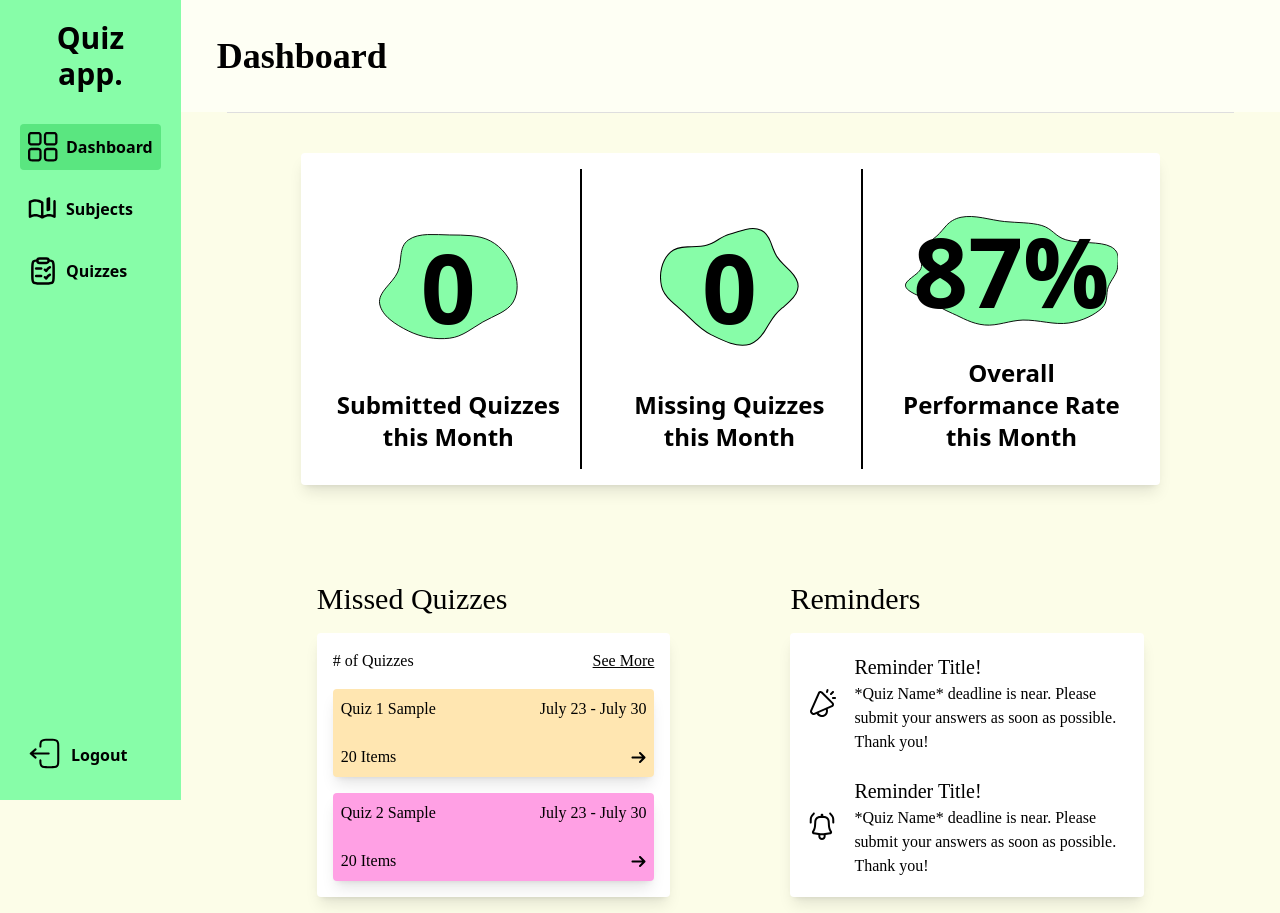
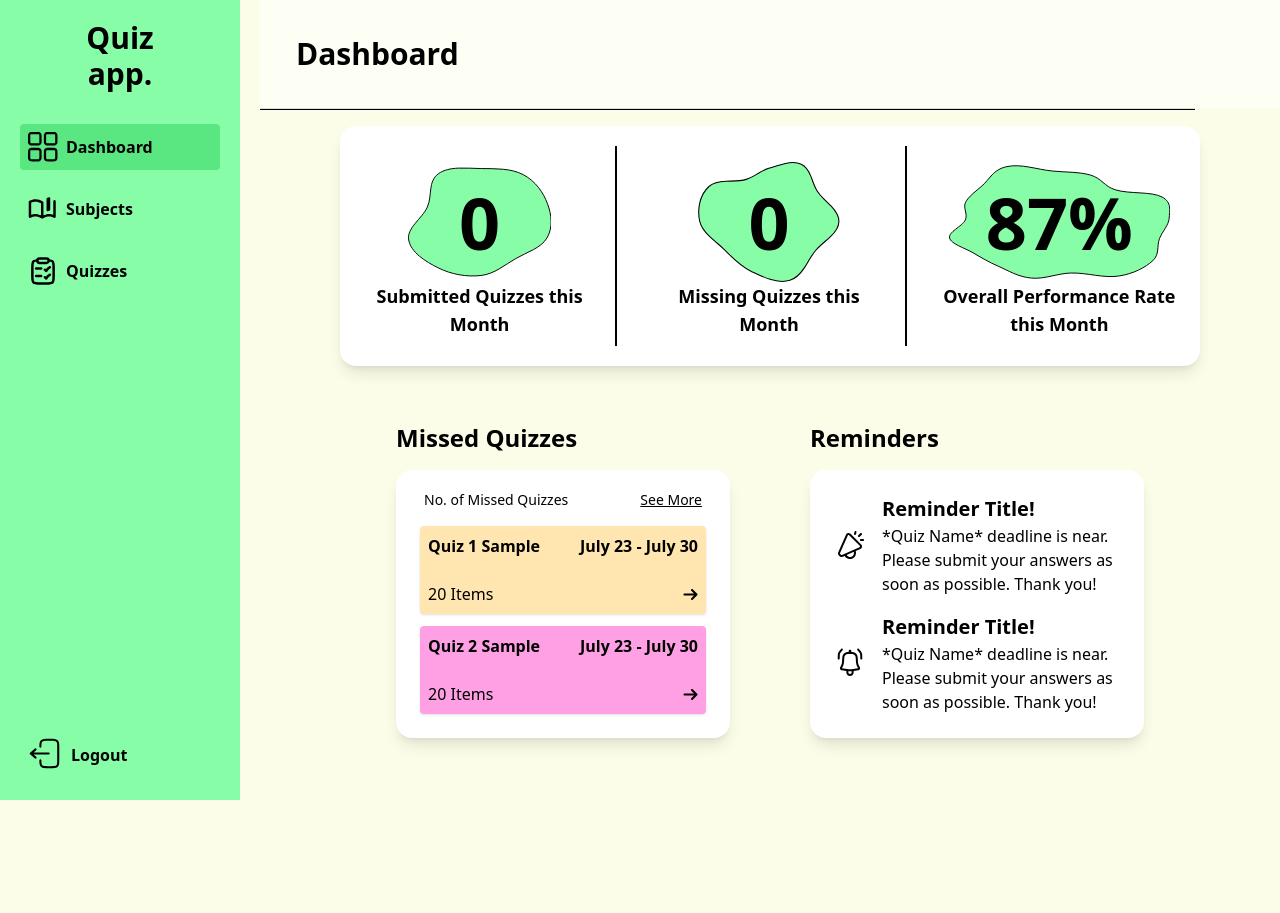
Before and after one commit to Deybidd/DCIT26_System, a React (Vite) app in the folder Group1/: page /student in a window 1280 px wide. After the commit the page ends 800 px from the top, so only its background shows below. Built offline with nearby package versions, Linux system fonts and the light colour scheme; no server answers; sample sign-in values are in the browser's storage; a web font is replaced by a local one.

Commit message:
merge and adjustment sa dashboard

```diff
--- a/Group1/src/components/student/StudentSidebar.tsx
+++ b/Group1/src/components/student/StudentSidebar.tsx
@@ -9,7 +9,7 @@ export default function StudentSidebar() {
 };
 
   return (
-		<aside className="w-60 bg-[#87FDA8] text-white p-5 flex flex-col justify-between h-screen">
+		<aside className=" fixed mr-100 w-60 bg-[#87FDA8] text-white p-5 flex flex-col justify-between h-screen">
 			<div>
 				<h2 className="text-3xl text-black font-extrabold font-sans mb-8 text-center">
 					Quiz <br /> app.
--- a/Group1/src/pages/student/Dashboard.tsx
+++ b/Group1/src/pages/student/Dashboard.tsx
@@ -9,21 +9,21 @@ export default function Dashboard() {
 	}, []);
 
 	return (
-		<div className="flex flex-col h-screen">
-			<h1 className="bg-[#FEFFF4] text-4xl text-black font-extrabold p-9">
+		<div className=" ml-65 flex-col h-screen">
+			<h1 className="bg-[#FEFFF4] font-sans text-3xl text-black font-extrabold p-9">
 				Dashboard
 			</h1>
 			<hr className="h-0.5 w-11/12 bg-black self-center" />
 
 			{/* TOP PART */}
-			<div className="flex-1 grid xl:grid-cols-3 lg:grid-cols-3 md:grid-cols-1 sm:grid-cols-1 bg-white justify-center items-center gap-4 my-10 mx-30 p-4 rounded shadow-lg lg:divide-y-0 lg:divide-x-2 md:divide-y-2 divide-black">
+			<div className="flex-1 grid xl:grid-cols-3 lg:grid-cols-3 md:grid-cols-1 sm:grid-cols-1 bg-white justify-center items-center gap-4 my-4 mx-20 p-1 h-60 rounded-2xl shadow-lg lg:divide-y-0 lg:divide-x-2 md:divide-y-2 divide-black">
 				{/* STATS */}
 				{/* SUBMITTED QUIZZES */}
-				<div className="bg-white text-black p-4 flex flex-col justify-between text-center relative min-h-75">
+				<div className=" text-black p-4  flex flex-col justify-between text-center relative h-50">
 					<div className="flex-1 flex items-center justify-center">
 						<div className="relative w-3/5 flex justify-center">
 							<svg
-								className="w-full h-auto"
+								className="w-full h-30"
 								viewBox="0 0 149 113"
 								fill="none"
 								xmlns="http://www.w3.org/2000/svg"
@@ -35,23 +35,23 @@ export default function Dashboard() {
 								/>
 							</svg>
 							<div className="absolute inset-0 flex items-center justify-center">
-								<h1 className="text-4xl sm:text-6xl md:text-6xl lg:text-4xl xl:text-8xl font-sans font-extrabold text-black px-3">
+								<h1 className="text-7xl  font-sans font-extrabold text-black px-3">
 									{quizzes.length}
 								</h1>
 							</div>
 						</div>
 					</div>
-					<h1 className="text-black text-lg sm:text-xl lg:text-2xl font-sans font-bold">
+					<h1 className="text-black text-lg font-sans font-bold">
 						Submitted Quizzes this Month
 					</h1>
 				</div>
 
 				{/* MISSING QUIZZES */}
-				<div className="bg-white text-black p-4 flex flex-col justify-between text-center relative min-h-75">
+				<div className=" text-black p-4  flex flex-col justify-between text-center relative h-50">
 					<div className="flex-1 flex items-center justify-center">
 						<div className="relative w-3/5 flex justify-center">
 							<svg
-								className="w-full h-auto"
+								className="w-full h-30"
 								viewBox="0 0 133 113"
 								fill="none"
 								xmlns="http://www.w3.org/2000/svg"
@@ -63,23 +63,23 @@ export default function Dashboard() {
 								/>
 							</svg>
 							<div className="absolute inset-0 flex items-center justify-center">
-								<h1 className="text-4xl sm:text-6xl md:text-6xl lg:text-4xl xl:text-8xl font-sans font-extrabold text-black px-3">
+								<h1 className="text-7xl font-sans font-extrabold text-black px-3">
 									0
 								</h1>
 							</div>
 						</div>
 					</div>
-					<h1 className="text-black text-lg sm:text-xl lg:text-2xl font-sans font-bold">
+					<h1 className="text-black text-lg font-sans font-bold">
 						Missing Quizzes this Month
 					</h1>
 				</div>
 
 				{/* PERFORMANCE */}
-				<div className="bg-white text-black p-4 flex flex-col justify-between text-center relative min-h-75">
+				<div className=" text-black p-4  flex flex-col justify-between text-center relative h-50">
 					<div className="flex-1 flex items-center justify-center">
 						<div className="relative w-11/12 flex justify-center">
 							<svg
-								className="w-full h-auto"
+								className="w-full h-30"
 								viewBox="0 0 230 118"
 								fill="none"
 								xmlns="http://www.w3.org/2000/svg"
@@ -91,35 +91,35 @@ export default function Dashboard() {
 								/>
 							</svg>
 							<div className="absolute inset-0 flex items-center justify-center">
-								<h1 className="text-4xl sm:text-6xl md:text-6xl lg:text-4xl xl:text-8xl font-sans font-extrabold text-black px-3">
+								<h1 className="text-7xl font-sans font-extrabold text-black px-3">
 									87%
 								</h1>
 							</div>
 						</div>
 					</div>
-					<h1 className="text-black text-lg xl:text-2xl lg:text-2xl sm:text-xl font-sans font-bold">
+					<h1 className="text-black text-lg font-sans font-bold">
 						Overall Performance Rate this Month
 					</h1>
 				</div>
 			</div>
 
 			{/* BOTTOM PART */}
-			<div className="flex-1 grid xl:grid-cols-2 lg:grid-cols-2 md:grid-cols-1 sm:grid-cols-1 justify-center gap-30 my-10 mx-30 p-4">
+			<div className="flex-1 font-sans grid xl:grid-cols-2 lg:grid-cols-2 md:grid-cols-1 sm:grid-cols-1 justify-center gap-20 my-10 mx-30 p-4">
 				{/* MISSED QUIZZES */}
 				<div className="flex flex-col text-black">
-					<h1 className="pb-4 text-3xl">Missed Quizzes</h1>
+					<h1 className="pb-4 font-bold text-2xl">Missed Quizzes</h1>
 					{/* MISSED QUIZZES CONTAINER */}
-					<div className="flex-1 bg-white grid grid-cols-1 rounded shadow-lg">
-						<div className="flex justify-between px-4 pt-4">
-							<h1># of Quizzes</h1>
+					<div className="flex-1 font-medium bg-white grid grid-cols-1 rounded-2xl p-2 shadow-lg">
+						<div className="flex text-sm justify-between px-5 pt-3">
+							<h1>No. of Missed Quizzes</h1>
 							<a href="" className="underline cursor-pointer">
 								See More
 							</a>
 						</div>
 						<div className="p-4">
-							<ul className="grid grid-cols-1 gap-4">
-								<li className="grid grid-cols-1 gap-6 bg-[#FFE6B1] p-2 rounded shadow-lg">
-									<div className="flex justify-between">
+							<ul className="grid grid-cols-1 gap-3">
+								<li className="grid grid-cols-1 gap-6 bg-[#FFE6B1] p-2 rounded shadow-sm">
+									<div className="flex font-bold justify-between">
 										<h1>Quiz 1 Sample</h1>
 										<h1>July 23 - July 30</h1>
 									</div>
@@ -139,8 +139,8 @@ export default function Dashboard() {
 										</svg>
 									</div>
 								</li>
-								<li className="grid grid-cols-1 gap-6 bg-[#FFA0E4] p-2 rounded shadow-lg">
-									<div className="flex justify-between">
+								<li className="grid grid-cols-1 gap-6 bg-[#FFA0E4] p-2 rounded shadow-sm">
+									<div className="flex font-bold justify-between">
 										<h1>Quiz 2 Sample</h1>
 										<h1>July 23 - July 30</h1>
 									</div>
@@ -167,9 +167,9 @@ export default function Dashboard() {
 
 				{/* REMINDERS */}
 				<div className="flex flex-col text-black">
-					<h1 className="pb-4 text-3xl">Reminders</h1>
+					<h1 className="pb-4 font-bold text-2xl">Reminders</h1>
 					{/* REMINDERS CONTAINER */}
-					<div className="flex-1 bg-white grid grid-cols-1 rounded shadow-lg">
+					<div className="flex-1 bg-white grid grid-cols-1 rounded-2xl p-2 shadow-lg">
 						<ul className="grid grid-cols-1 gap-4 p-4">
 							<li className="flex items-center gap-4">
 								<svg
@@ -186,7 +186,7 @@ export default function Dashboard() {
 									/>
 								</svg>
 								<div className="grid grid-cols-1">
-									<h1 className="text-[1.25rem]">Reminder Title!</h1>
+									<h1 className="text-[1.25rem] font-semibold">Reminder Title!</h1>
 									<h1>
 										*Quiz Name* deadline is near. Please submit your answers as
 										soon as possible. Thank you!
@@ -219,7 +219,7 @@ export default function Dashboard() {
 								</svg>
 
 								<div className="grid grid-cols-1">
-									<h1 className="text-[1.25rem]">Reminder Title!</h1>
+									<h1 className="text-[1.25rem] font-semibold">Reminder Title!</h1>
 									<h1>
 										*Quiz Name* deadline is near. Please submit your answers as
 										soon as possible. Thank you!
--- a/Group1/src/pages/student/Quizzes.tsx
+++ b/Group1/src/pages/student/Quizzes.tsx
@@ -63,7 +63,7 @@ export default function StudentQuizzes() {
   );
 
   return (
-    <div className="p-6 text-black">
+    <div className="ml-65 flex-col h-screen p-6 text-black">
       <h1 className="text-2xl font-bold mb-6 text-black">Available Quizzes</h1>
 
       {visibleQuizzes.length === 0 ? (
--- a/Group1/src/pages/student/Subjects.tsx
+++ b/Group1/src/pages/student/Subjects.tsx
@@ -89,11 +89,11 @@ export default function StudentSubjects() {
 
 
   return (
-    <div className="p-6">
+    <div className="p-6 ml-65 flex-col h-screen">
       <h1 className="text-2xl text-black font-bold mb-4">My Subjects</h1>
 
       {/* Enrollment Section */}
-      <div className="mb-6 p-4 text-black bg-white rounded shadow flex flex-col gap-2">
+      <div className="mb-6 p-4 text-black bg-white rounded shadow flex flex-col w-100 gap-2">
         <h2 className="font-semibold">Enroll in a Subject</h2>
         <input
           type="text"
```
